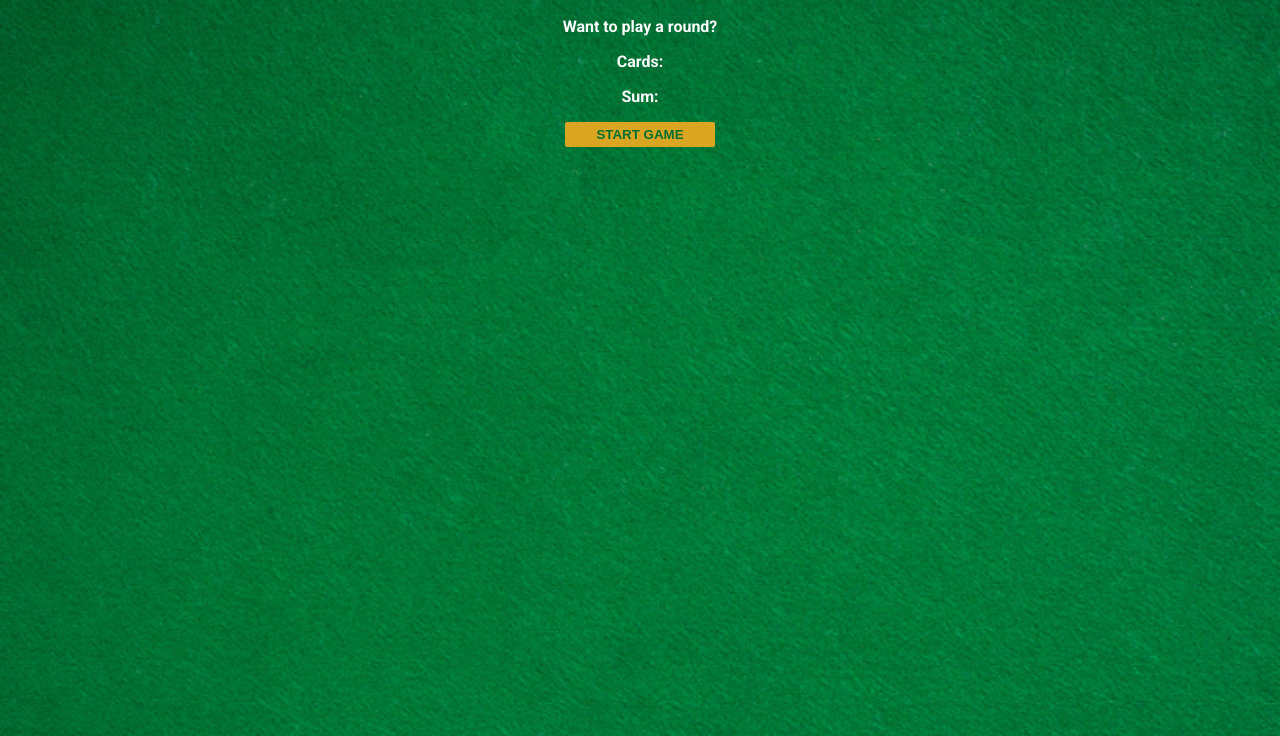
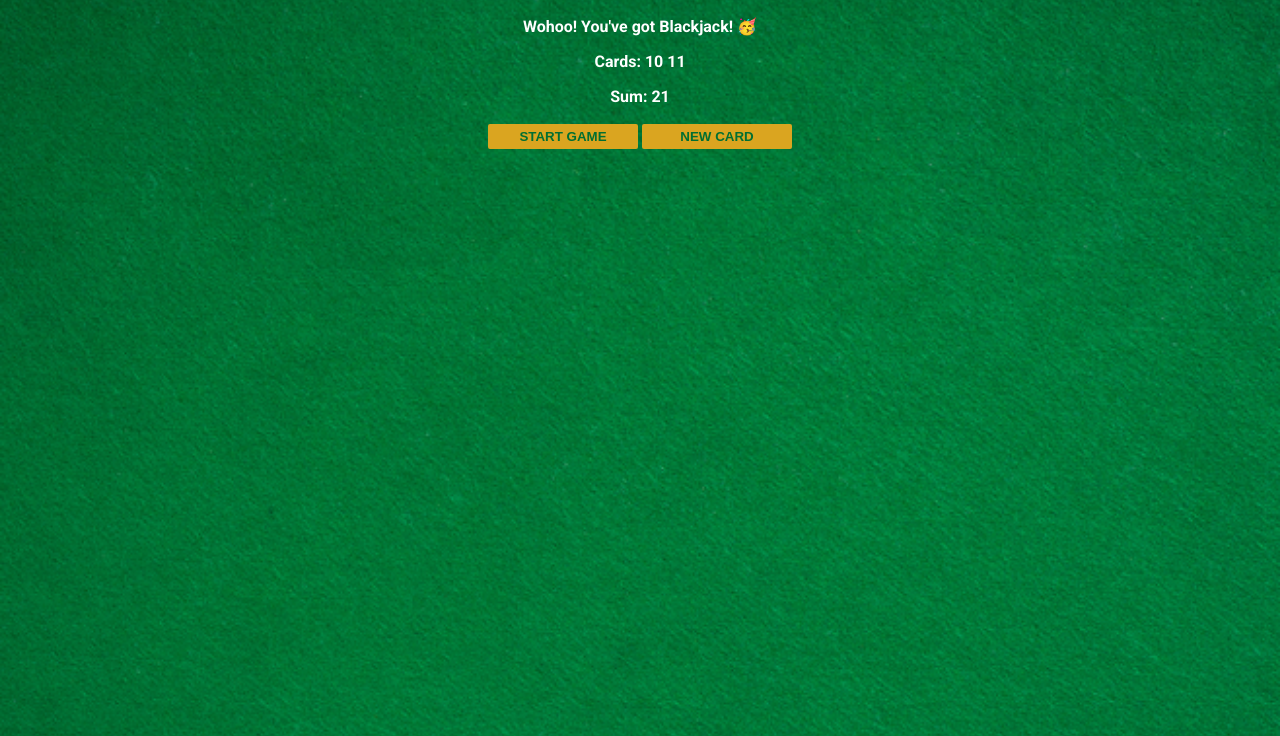
Before and after one commit to n4heen/scrimbaCourse, a plain HTML site: page module3/blackjack/index.html in a window 1280 px wide. Both pictures are taken after a click on the button "START GAME". Shown: the part 64-800 px from the top of the page. Drawn offline with Linux system fonts and the light colour scheme.

Commit message:
new commit

```diff
--- a/module3/blackjack/index.html
+++ b/module3/blackjack/index.html
@@ -1,18 +1,22 @@
 <!DOCTYPE html>
 <html lang="en">
+
 <head>
     <meta charset="UTF-8">
     <meta http-equiv="X-UA-Compatible" content="IE=edge">
     <meta name="viewport" content="width=device-width, initial-scale=1.0">
     <title>BlackJack</title>
     <link rel="stylesheet" href="style.css">
-    <script src="index.js"></script>
+    <script src="index.js" defer></script>
 </head>
+
 <body>
     <h1>BlackJack</h1>
     <p id="message-el">Want to play a round?</p>
-    <p>Cards:</p>
-    <p>Sum:</p>
+    <p id="cards-el"> Cards:</p>
+    <p id="sum-el">Sum:</p>
     <button onclick="startGame()">START GAME</button>
+    <button onclick="newCard()">NEW CARD</button>
 </body>
+
 </html>
--- a/module3/blackjack/index.js
+++ b/module3/blackjack/index.js
@@ -4,20 +4,34 @@ let sum = firstCard + secondCard
 let hasBlackJack = false
 let isAlive = true
 let message = ""
-let messageEl=document.getElementById('message-el')
+let messageEl = document.querySelector('#message-el')
+let sumEl = document.querySelector('#sum-el')
+let cardsEl = document.querySelector('#cards-el')
 
-function startGame(){
+function renderGame() {
 
     if (sum <= 20) {
-    message = ("Do you want to draw a new card? 🙂 ")
+        message = "Do you want to draw a new card? 🙂 "
     }
     else if (sum == 21) {
-    message = ("Wohoo! You've got Blackjack! 🥳 ")
+        message = "Wohoo! You've got Blackjack! 🥳 "
         hasBlackJack = true
     }
     else {
-    message = ("You're out of the game! 😭")
+        message = "You're out of the game! 😭"
         isAlive = false
     }
-messageEl.textContent=message
+    cardsEl.textContent = "Cards: " + firstCard + " " + secondCard
+    sumEl.textContent = "Sum: " + sum
+    messageEl.textContent = message
 }
+
+function startGame(){
+    renderGame()
+}
+
+function newCard() {
+    let card=7
+    sum+=card
+    startGame()
+}
--- a/module3/blackjack/style.css
+++ b/module3/blackjack/style.css
@@ -15,9 +15,12 @@ h1 {
 button{
     color: #016f32;
     width: 150px;
-    background-color: goldenrod;
-    padding: 5px 0 5px 0;
+    background: goldenrod;
+    padding-top: 5px;
+    padding-bottom: 5px;
     font-weight: bold;
     border: none;
     border-radius: 2px;
+    margin-bottom: 2px;
+    margin-top: 2px;
 }
```
Lines whose indentation alone changed are shown as unchanged.
